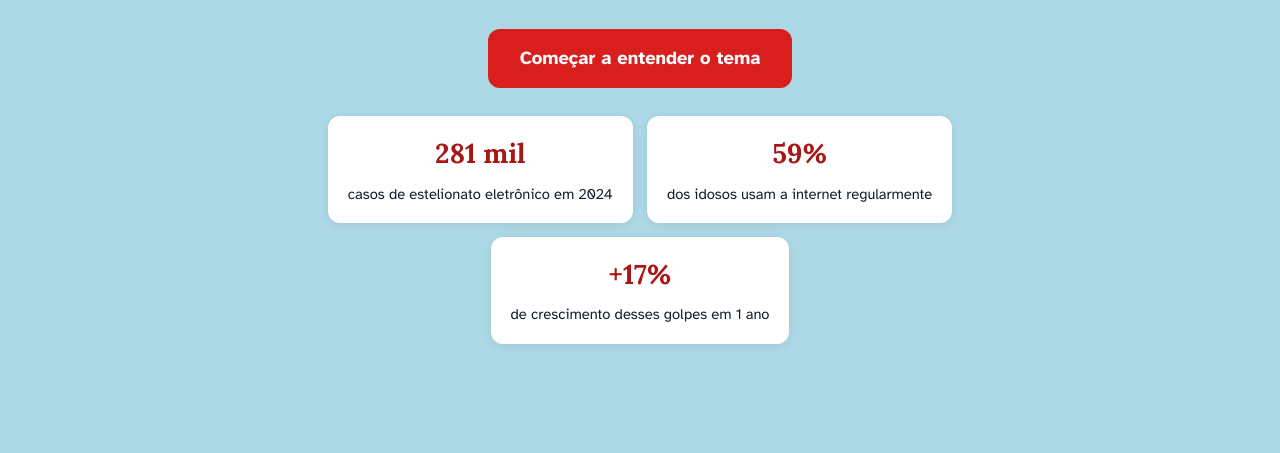
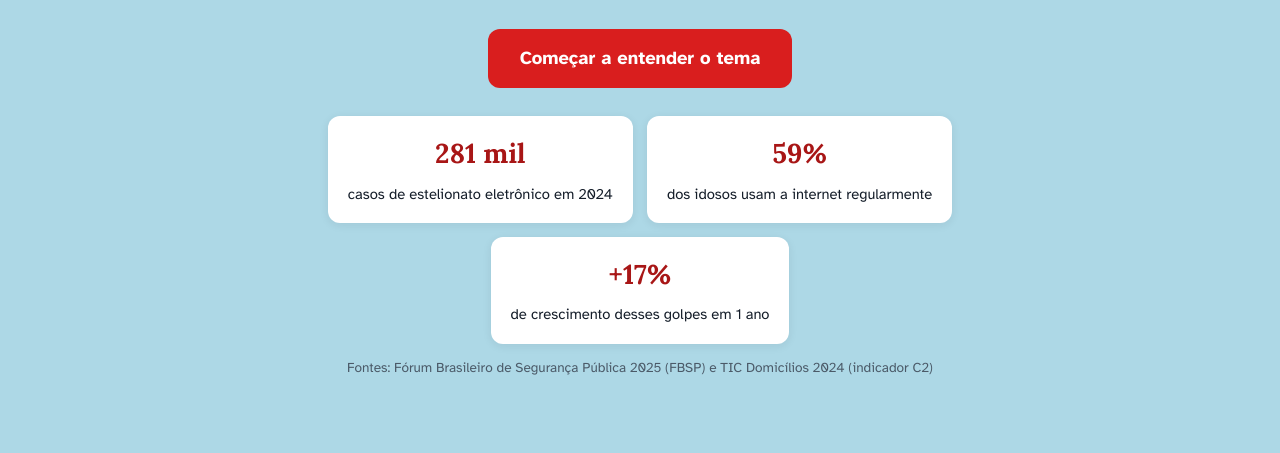
Before and after one commit to nicolesant0ss/seguranca-digital-idosos, a plain HTML site: page projetoex/index.html in a window 1280 px wide. Shown: the part 461-914 px from the top of the page. Drawn offline with Linux system fonts and the light colour scheme.

Commit message:
Add files via upload

```diff
--- a/projetoex/index.html
+++ b/projetoex/index.html
@@ -58,6 +58,7 @@
         </div>
       </div>
     </div>
+              <p class="grafico-fonte"> Fontes: Fórum Brasileiro de Segurança Pública 2025 (FBSP) e TIC Domicílios 2024 (indicador C2) </p>
   </section>
 
   <section class="secao" id="sobre-o-golpe">
@@ -109,7 +110,7 @@
             <div class="grafico-trilha"><div class="grafico-preenchimento" style="width:59%"></div></div>
           </div>
         </div>
-        <p class="grafico-fonte">Fonte: NIC.br/Cetic.br, TIC Domicílios 2024 — Indicador C2 (uso de internet nos últimos 3 meses).</p>
+        <p class="grafico-fonte">Fonte: NIC.br/Cetic.br,TIC Domicílios 2024 — Indicador C2 (uso de internet nos últimos 3 meses).</p>
       </div>
 
       <div class="cartao cartao--fundo-azul-suave">
```
